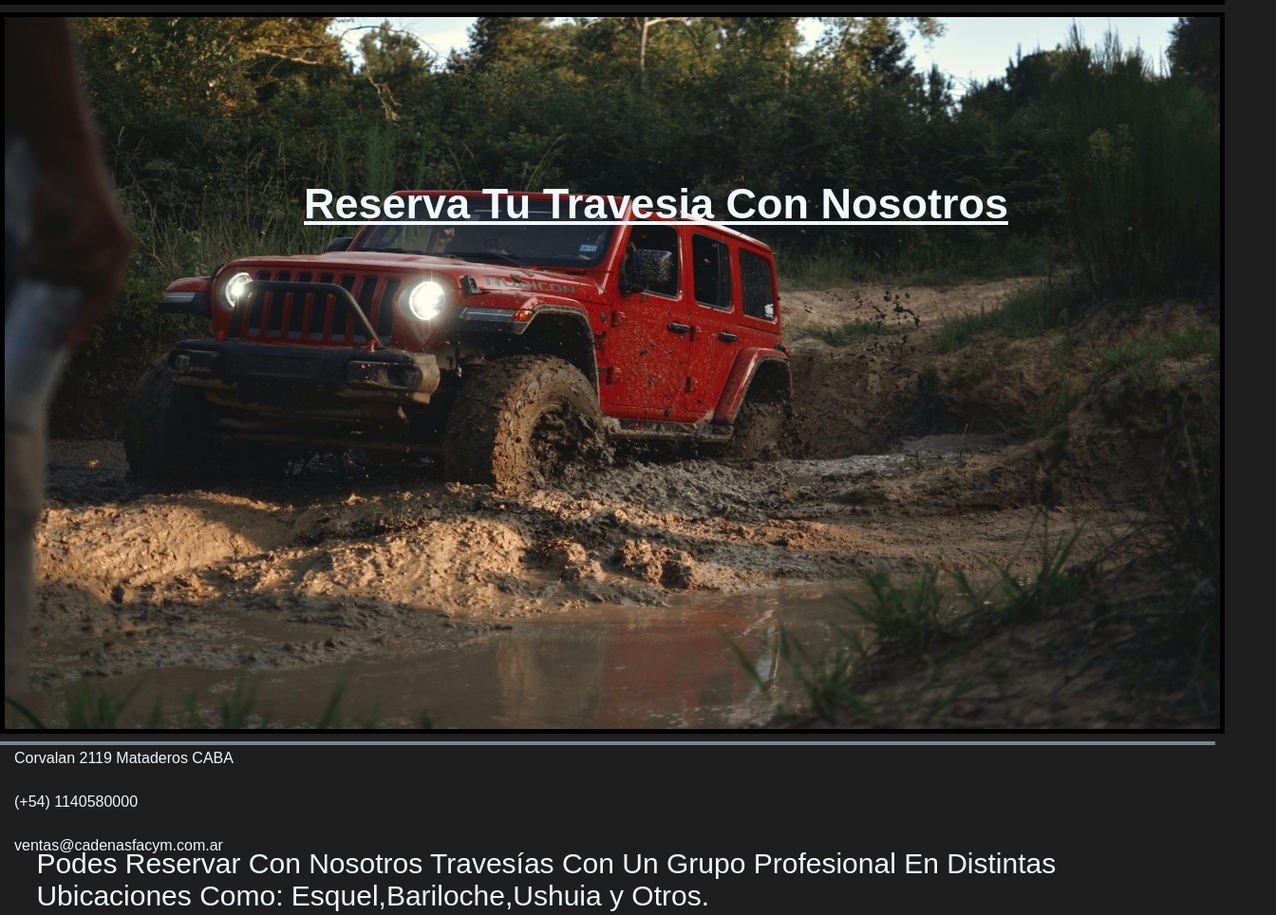
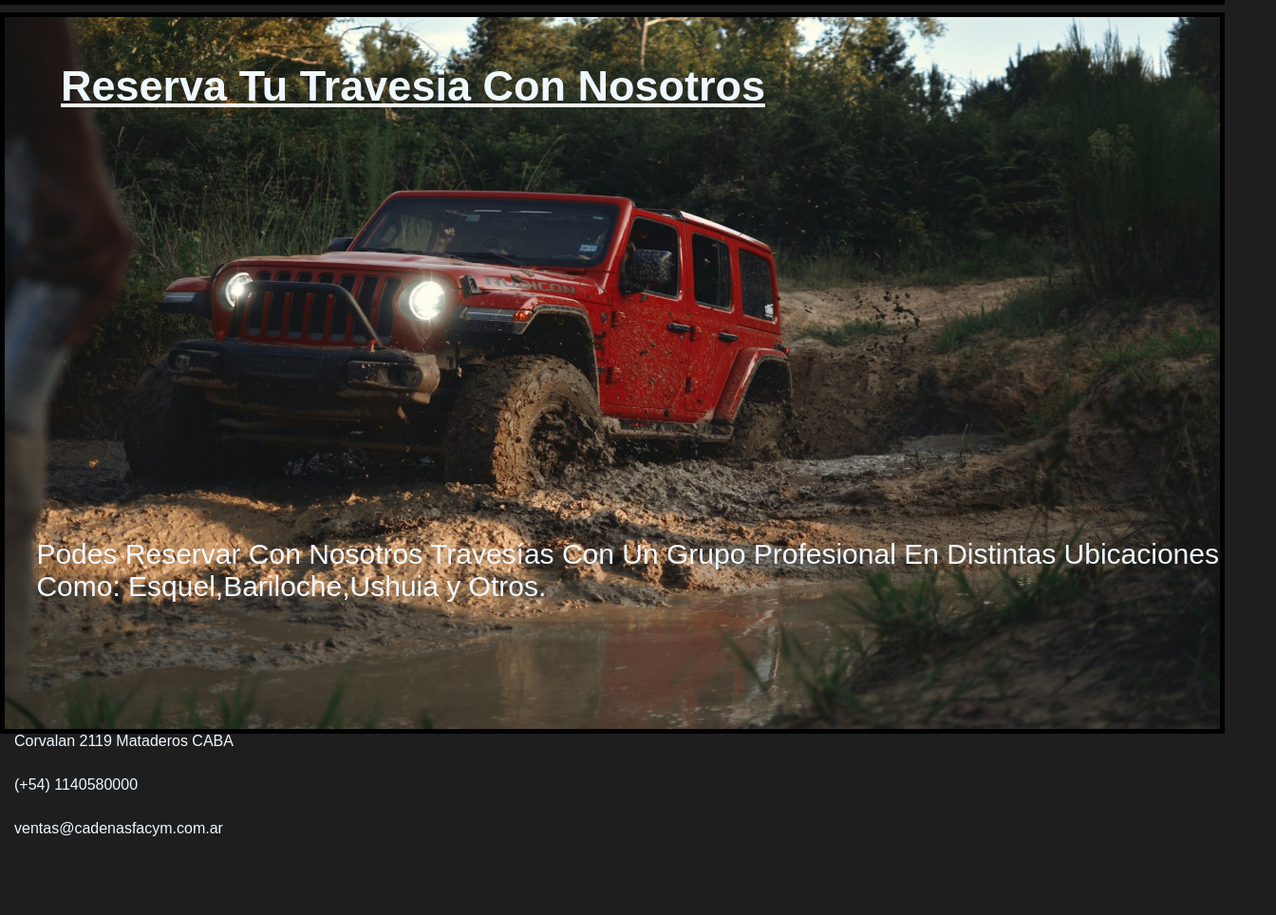
Before and after one commit to Aletok23/Facym-OFF-ROAD, a plain HTML site: page index.html in a window 1280 px wide. Shown: the part 879-1843 px from the top of the page at 95% size, 1344 px wide, since content can reach past the window. Drawn offline with Linux system fonts and the light colour scheme.

Commit message:
second-commit

```diff
--- a/index.html
+++ b/index.html
@@ -37,7 +37,7 @@
 <h3>Reserva Tu Travesia Con Nosotros</h3>
 <p>Podes Reservar Con Nosotros Travesías Con Un Grupo Profesional
     En Distintas Ubicaciones Como: Esquel,Bariloche,Ushuia y Otros. </p>
-       </section><br>
+       </section>
     </main>
     <footer>
         <section class="datos">
--- a/style.css
+++ b/style.css
@@ -63,9 +63,8 @@ li {
 
 .carrousel p {
     font-size: 38px;
-    position: absolute;
-    top: 20%;
-    right: 45%;
+    position: relative;
+    bottom: 98%;
     text-align: center;
     color: aliceblue;
     text-overflow: clip;
@@ -90,20 +89,20 @@ nav ul li a:hover {
 
 .travesia h3 {
     font-size: 45px;
-    position: absolute;
-    text-align: center;
-    bottom: -40%;
-    left: 25%;
+    position: relative;
+    bottom: 95%;
+    left: 5%;
     color: aliceblue;
     text-decoration: underline;
 }
 
 .travesia p {
     font-size: 30px;
-    position: absolute;
-    bottom: -130%;
+    position: relative;
+    bottom: 35%;
     left: 3%;
     color: aliceblue;
+
 }
 
 footer{
```
